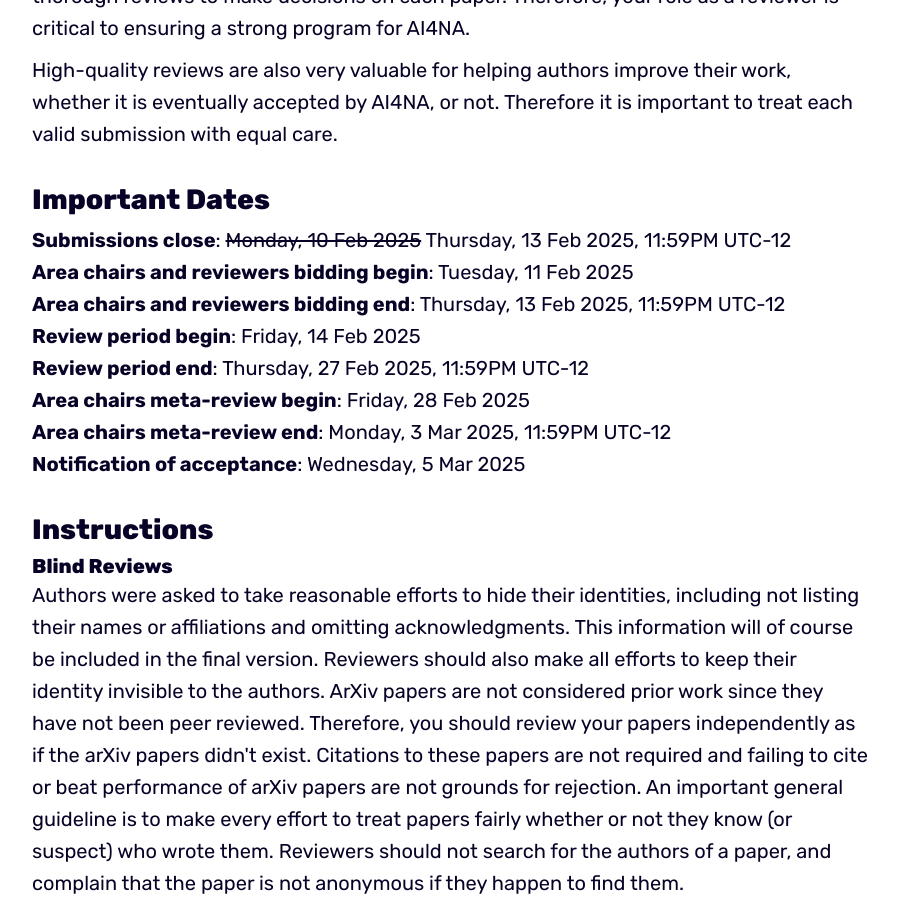
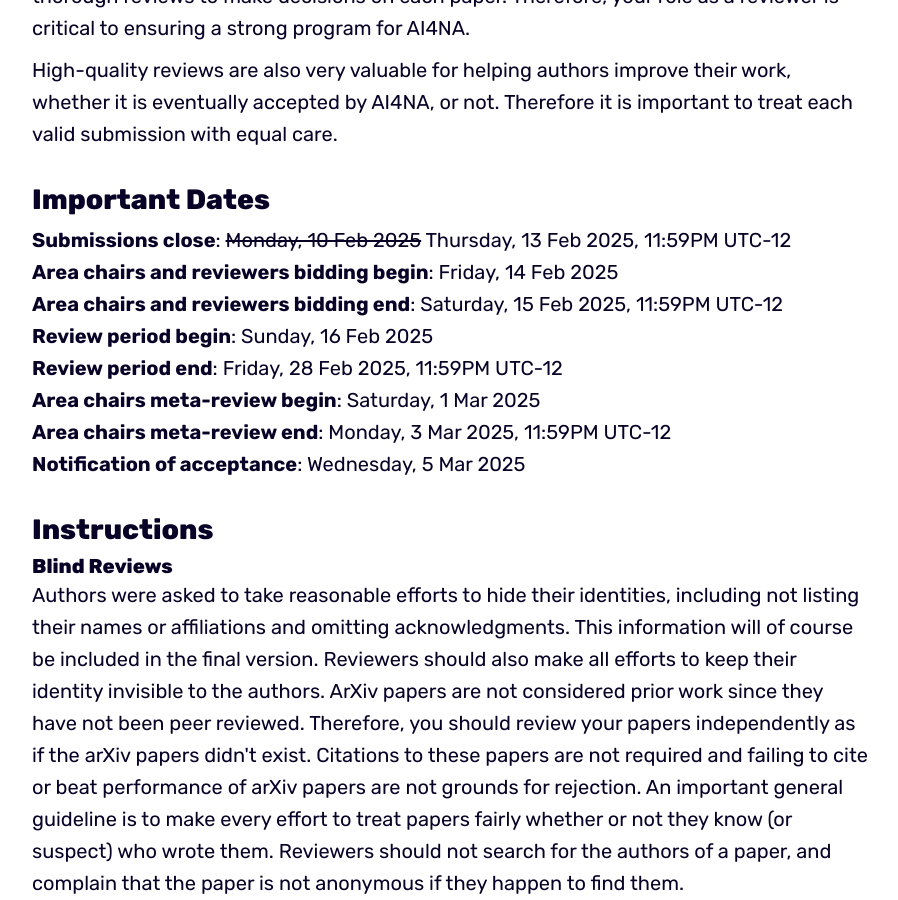
Before and after one commit to ai4na-workshop/ai4na-workshop.github.io, a Jekyll site: the page built from _pages/reviewers.md, in a window 1280 px wide and 900 px high, scrolled down 593 px. Shown: the whole window, without its empty margins (188-1086 px from the left). Built offline with Jekyll 4.4.1, drawn with Linux system fonts in a browser that asks for light colours.

Commit message:
Change bidding and review deadlines

```diff
--- a/_includes/section-hero.html
+++ b/_includes/section-hero.html
@@ -116,11 +116,11 @@
             <!-- Second Div with the first link -->
             <div style="margin-left: 2%;">
               <ul>
+                <li><a href="https://openreview.net/group?id=ICLR.cc/2025/Workshop/AI4NA" target="_blank" rel="noopener noreferrer" class="myLink">
+                  We have extended the submission deadline! </a></li>
+
                 <li><a href="{{ '/submissions#nat-methods-parthership' | relative_url }}" class="myLink">
                   Partnership with <i>Nature Methods!</i></a></li>
-
-                <li><a href="https://openreview.net/group?id=ICLR.cc/2025/Workshop/AI4NA" target="_blank" rel="noopener noreferrer" class="myLink">
-                  Paper submissions are open! </a></li>
 
                 <li><a href="https://docs.google.com/forms/d/e/1FAIpQLSffOqB69EjcDN9E_dJ_lvSRMKg7NBCKTkWc7afWa8j0-jOZ_w/viewform" target="_blank" rel="noopener noreferrer" class="myLink">
                   Sign up to volunteer as a paper reviewer!</a></li>
--- a/_pages/reviewers.md
+++ b/_pages/reviewers.md
@@ -23,11 +23,11 @@ submission with equal care.</p>
 
 <h2 style="margin-bottom: 5px;">Important Dates</h2>
 **Submissions close**: ~~Monday, 10 Feb 2025~~ Thursday, 13 Feb 2025, 11:59PM UTC-12<br>
-**Area chairs and reviewers bidding begin**: Tuesday, 11 Feb 2025<br>
-**Area chairs and reviewers bidding end**: Thursday, 13 Feb 2025, 11:59PM UTC-12<br>
-**Review period begin**: Friday, 14 Feb 2025<br>
-**Review period end**: Thursday, 27 Feb 2025, 11:59PM UTC-12<br>
-**Area chairs meta-review begin**: Friday, 28 Feb 2025<br>
+**Area chairs and reviewers bidding begin**: Friday, 14 Feb 2025<br>
+**Area chairs and reviewers bidding end**: Saturday, 15 Feb 2025, 11:59PM UTC-12<br>
+**Review period begin**: Sunday, 16 Feb 2025<br>
+**Review period end**: Friday, 28 Feb 2025, 11:59PM UTC-12<br>
+**Area chairs meta-review begin**: Saturday, 1 Mar 2025<br>
 **Area chairs meta-review end**: Monday, 3 Mar 2025, 11:59PM UTC-12<br>
 **Notification of acceptance**: Wednesday, 5 Mar 2025
 
```
Also changed, not shown: 6 other files.
